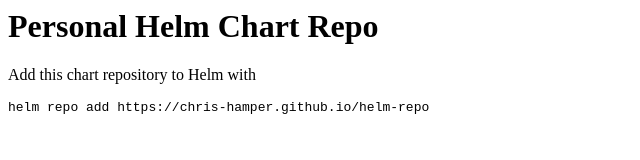
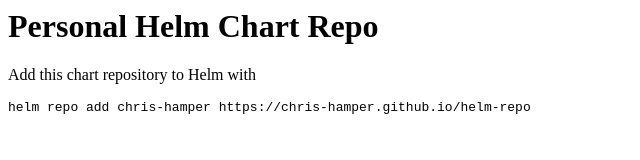
Before and after one commit to chris-hamper/helm-repo, a plain HTML site: page docs/index.html in a window 1280 px wide. Shown: the whole page, without its empty margins (0-640 px from the left). Drawn offline with Linux system fonts and the light colour scheme.

Commit message:
Add repo name parameter

```diff
--- a/docs/index.html
+++ b/docs/index.html
@@ -3,6 +3,6 @@
 	<body>
 		<h1>Personal Helm Chart Repo</h1>
 		<p>Add this chart repository to Helm with</p>
-		<code>helm repo add https://chris-hamper.github.io/helm-repo</code>
+		<code>helm repo add chris-hamper https://chris-hamper.github.io/helm-repo</code>
 	</body>
 </html>
```
